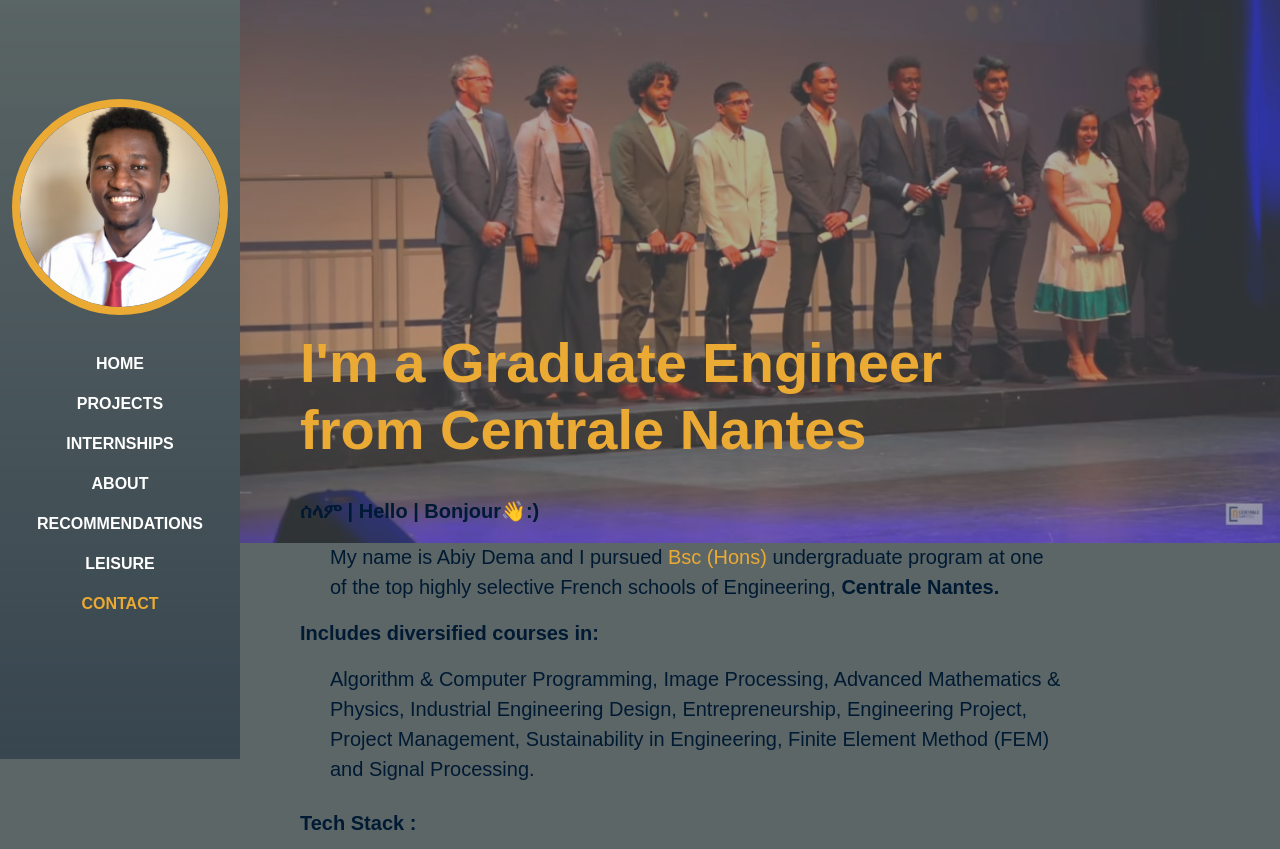
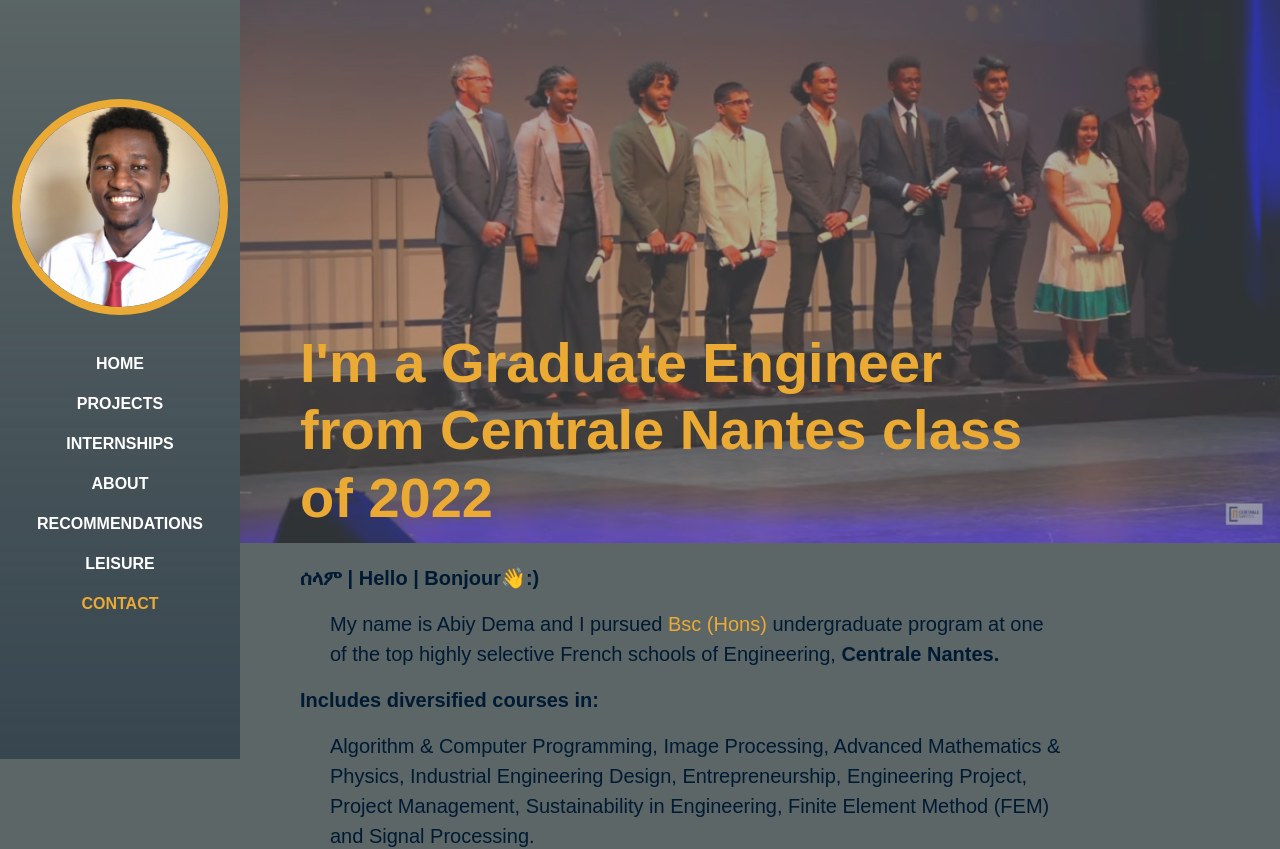
Before and after one commit to Haabiy/Abiy-Dema-Portfolio, a plain HTML site: page index.html in a window 1280 px wide. Shown: the part 41-890 px from the top of the page. Drawn offline with Linux system fonts and the light colour scheme; grey boxes are pictures that could not be loaded; a web font is replaced by a local one.

Commit message:
Class of 2022 added

```diff
--- a/index.html
+++ b/index.html
@@ -71,7 +71,7 @@
             <div class="container">
                 <div class="row main-title">
                     <div class="col-lg-10">
-                        <h1 class="display-4 fw-bold text-brand" data-aos="fade-up">I'm a Graduate Engineer from Centrale Nantes</h1><br>
+                        <h1 class="display-4 fw-bold text-brand" data-aos="fade-up">I'm a Graduate Engineer from Centrale Nantes class of 2022</h1><br>
                         <p data-aos="fade-up" data-aos-delay="300"><a href="#" class="link-custom lead mt-2 mb-4" >ሰላም | Hello | Bonjour👋:)</a> </p>
                         <p class="lead courses" data-aos="fade-up" data-aos-delay="300">My name is Abiy Dema and I pursued <span class="text-brand">Bsc (Hons)</span>
                             undergraduate program at one of the top highly selective French schools of Engineering, <a href="https://www.ec-nantes.fr/english-version" target="_blank" class="link-custom">Centrale Nantes.</a>
```
